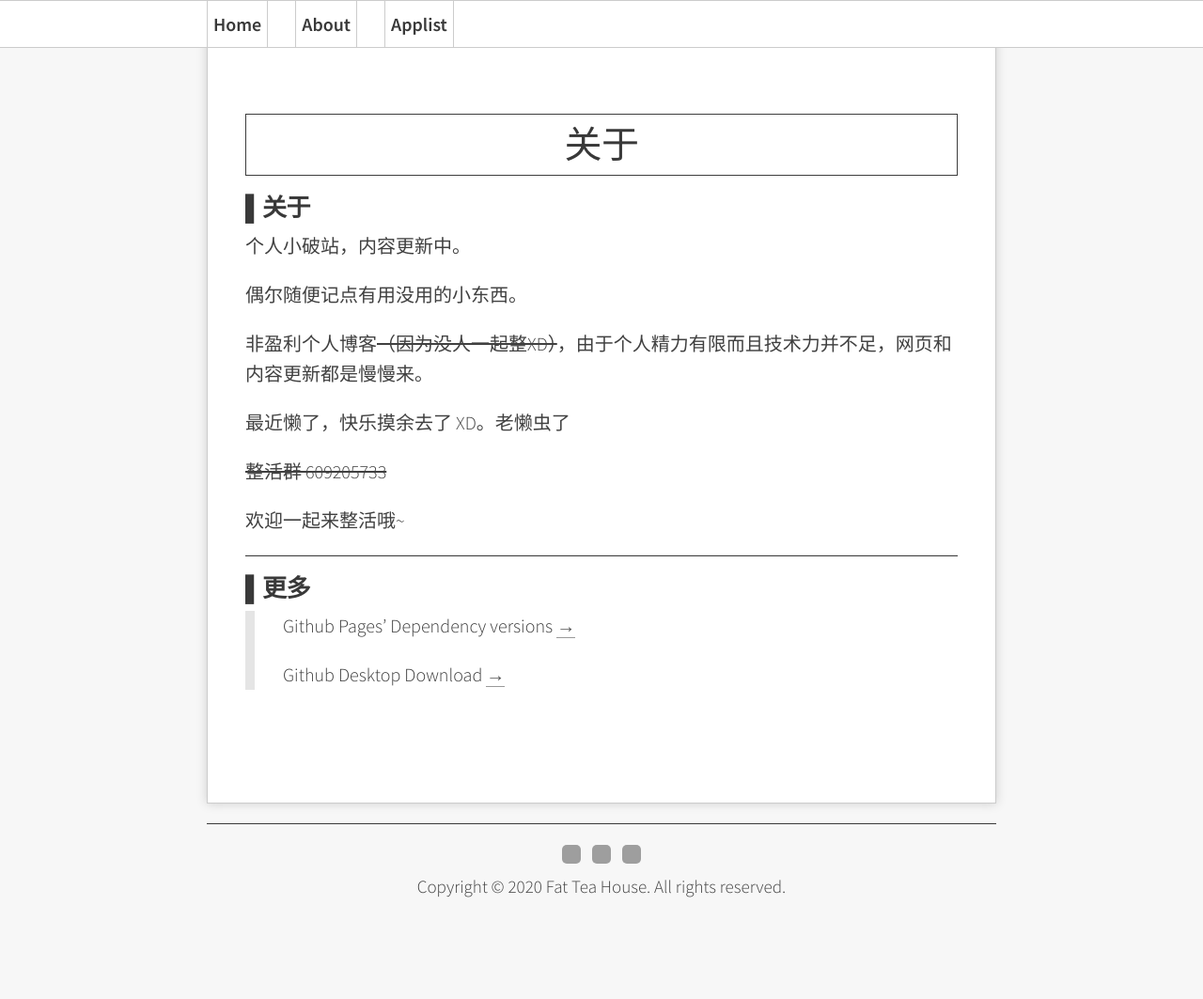
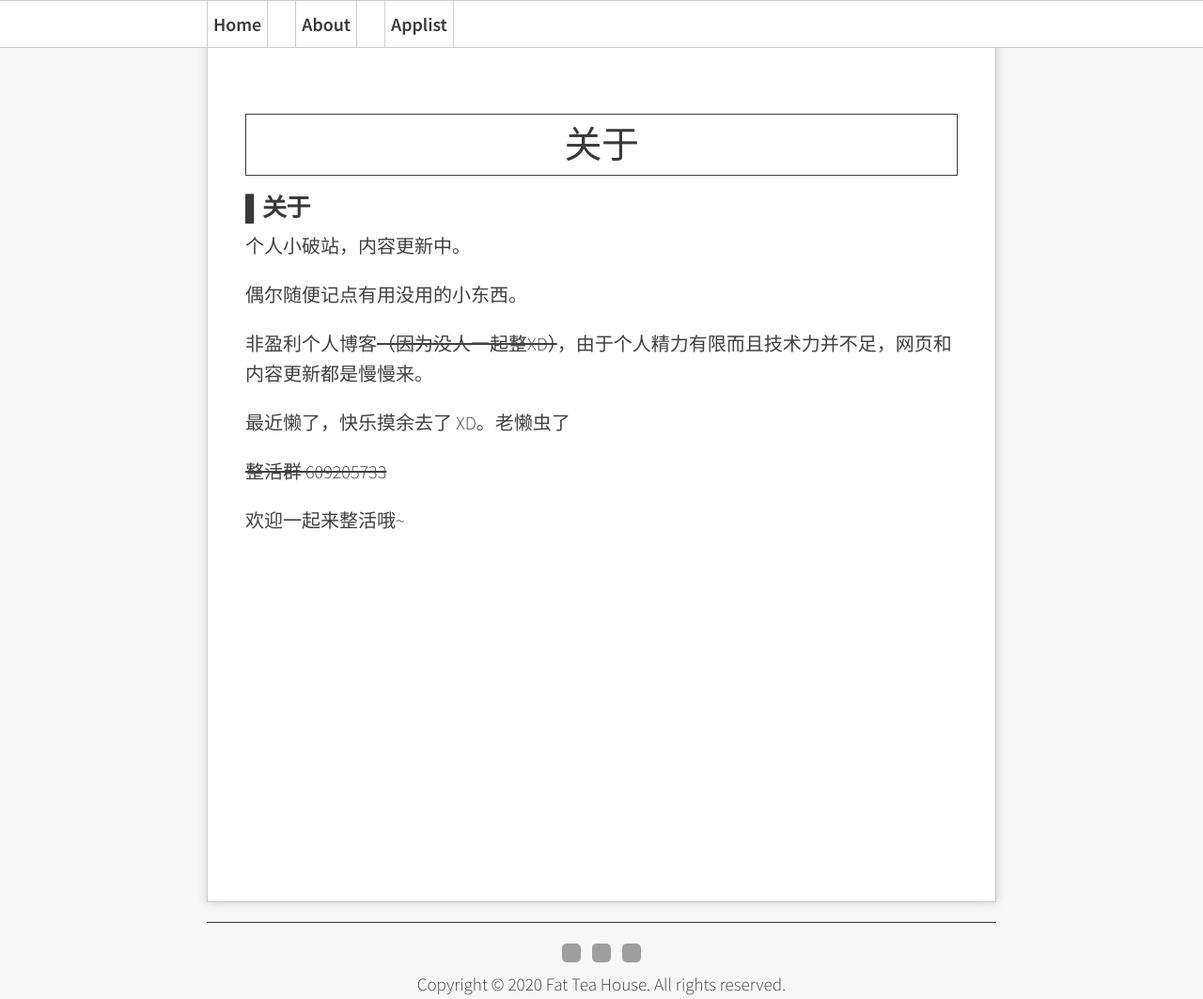
Before and after one commit to Melody-of-Oblivion/Melody-of-Oblivion.github.io, a Jekyll site: the page built from pages/about.md, in a window 1280 px wide and 1063 px high. Shown: the whole window at 94% size. Built offline with Jekyll 4.4.1, drawn with Linux system fonts in a browser that asks for light colours; grey boxes are pictures that could not be loaded.

Commit message:
Update about.md

```diff
--- a/pages/about.md
+++ b/pages/about.md
@@ -16,12 +16,3 @@ permalink: /about/
 ~~整活群 609205733~~
 
 欢迎一起来整活哦~
-
----
-
-### ▌更多
-
->Github Pages' Dependency versions	[→](https://pages.github.com/versions/)
->
->Github Desktop Download	[→](https://desktop.github.com/)
->
```
